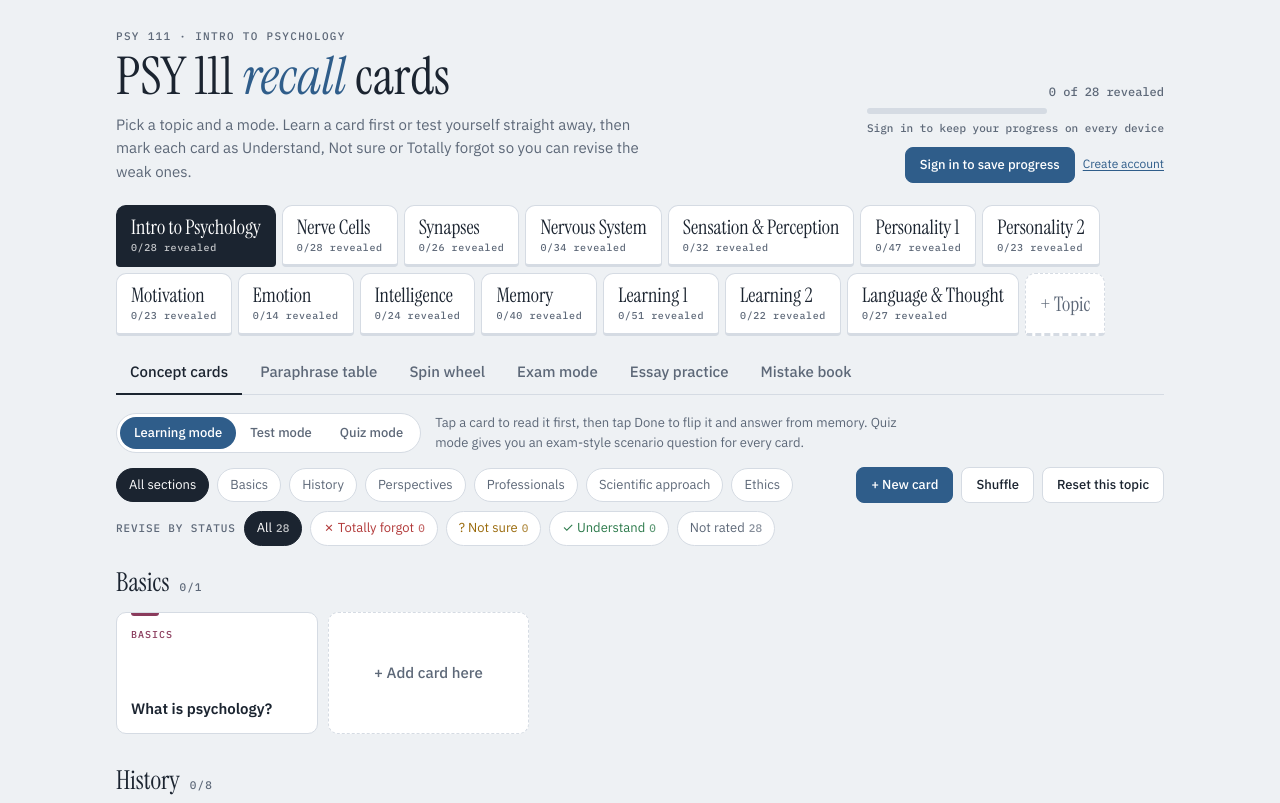
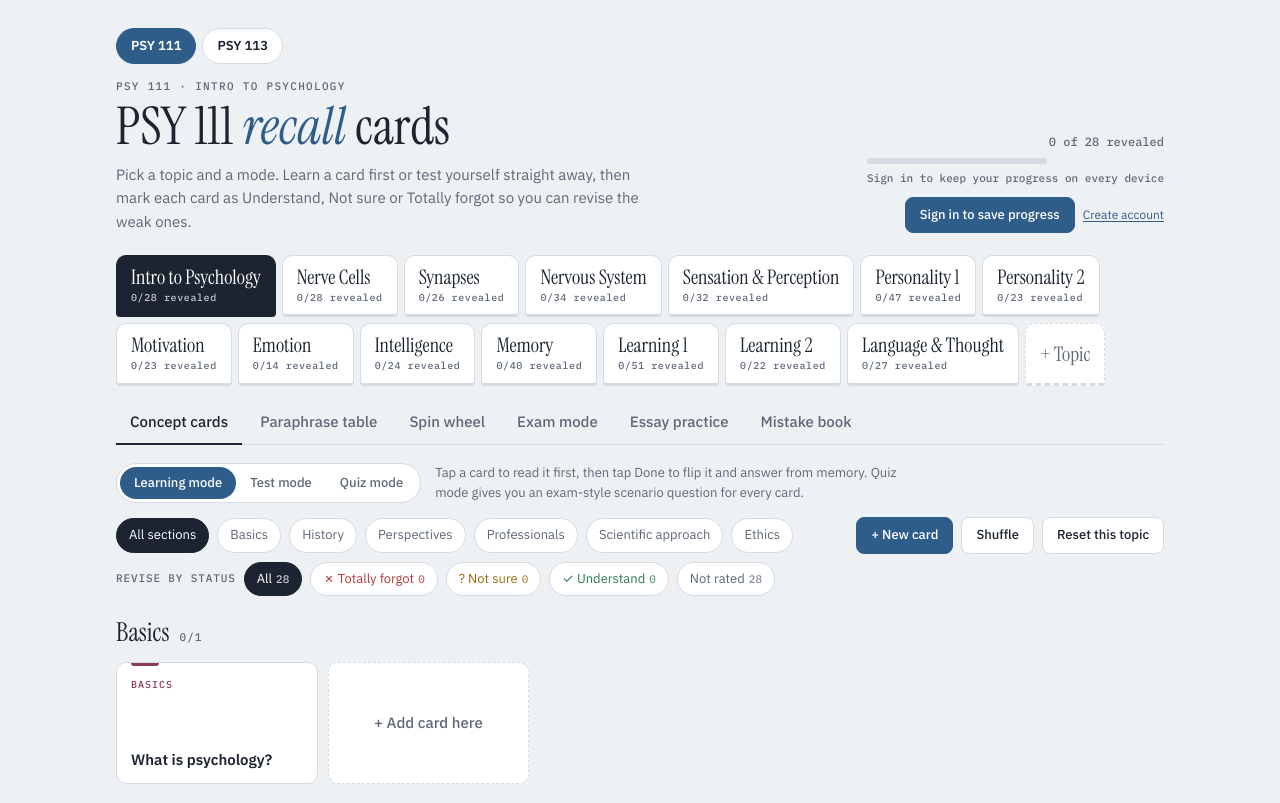
Before and after one commit to garyganhappycoding/psy111-recall-cards, a plain HTML site: page index.html in a window 1280 px wide. Shown: the top 803 px of the page. Drawn offline with nearby package versions, Linux system fonts and the light colour scheme.

Commit message:
Add PSY 111 / PSY 113 switch buttons at the top of both sites
Co-Authored-By: Claude Opus 5.5 <noreply@anthropic.com>
Claude-Session: https://claude.ai/code/session_0124kNz95CnB8Zx4r9ceCmsS

```diff
--- a/index.html
+++ b/index.html
@@ -38,6 +38,10 @@
 body{background:var(--bg);color:var(--ink);font-family:var(--body);font-size:15px;line-height:1.55}
 .wrap{max-width:1080px;margin:0 auto;padding-inline:16px;padding-block:28px 64px}
 header{display:flex;flex-wrap:wrap;align-items:end;justify-content:space-between;gap:16px;margin-bottom:22px}
+.course{display:flex;gap:6px;margin-bottom:14px}
+.course a{font-family:var(--body);font-size:13px;font-weight:600;text-decoration:none;padding:7px 14px;border-radius:999px;border:1px solid var(--line);background:var(--paper);color:var(--ink)}
+.course a[aria-current]{background:var(--accent);border-color:var(--accent);color:var(--paper)}
+.course a:hover:not([aria-current]){border-color:var(--accent)}
 .eyebrow{font-family:var(--mono);font-size:11px;letter-spacing:.12em;text-transform:uppercase;color:var(--muted)}
 h1{font-family:var(--display);font-weight:400;font-size:clamp(34px,6vw,52px);line-height:1;margin:6px 0 0;text-wrap:balance}
 h1 em{color:var(--accent)}
@@ -418,6 +422,7 @@ td.orig .btn{font-size:12px;padding:5px 10px}
 </style>
 
 <div class="wrap">
+  <nav class="course" aria-label="Course"><a href="/" aria-current="page">PSY 111</a><a href="/psy113/">PSY 113</a></nav>
   <header>
     <div>
       <div class="eyebrow" id="eyebrow">PSY 111</div>
```
Also changed, not shown: psy113/index.html (+5 -0 lines).
